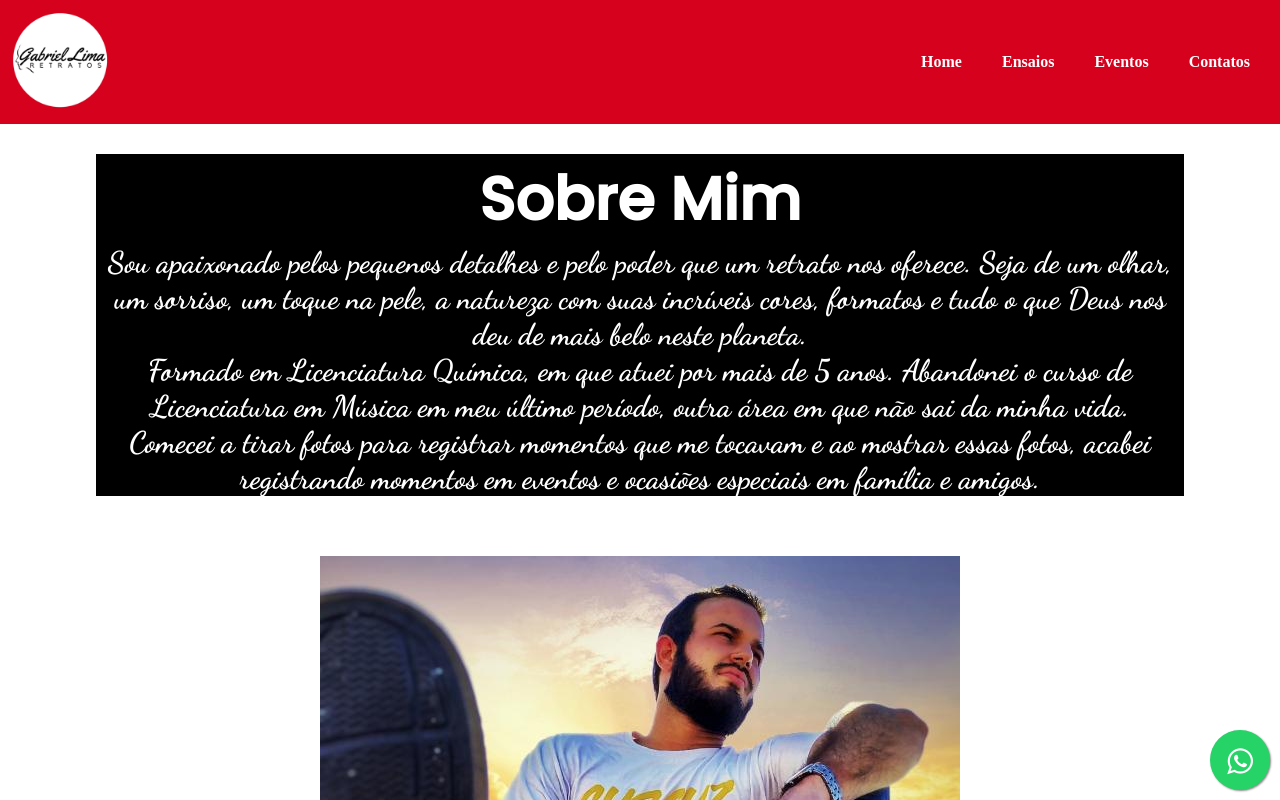
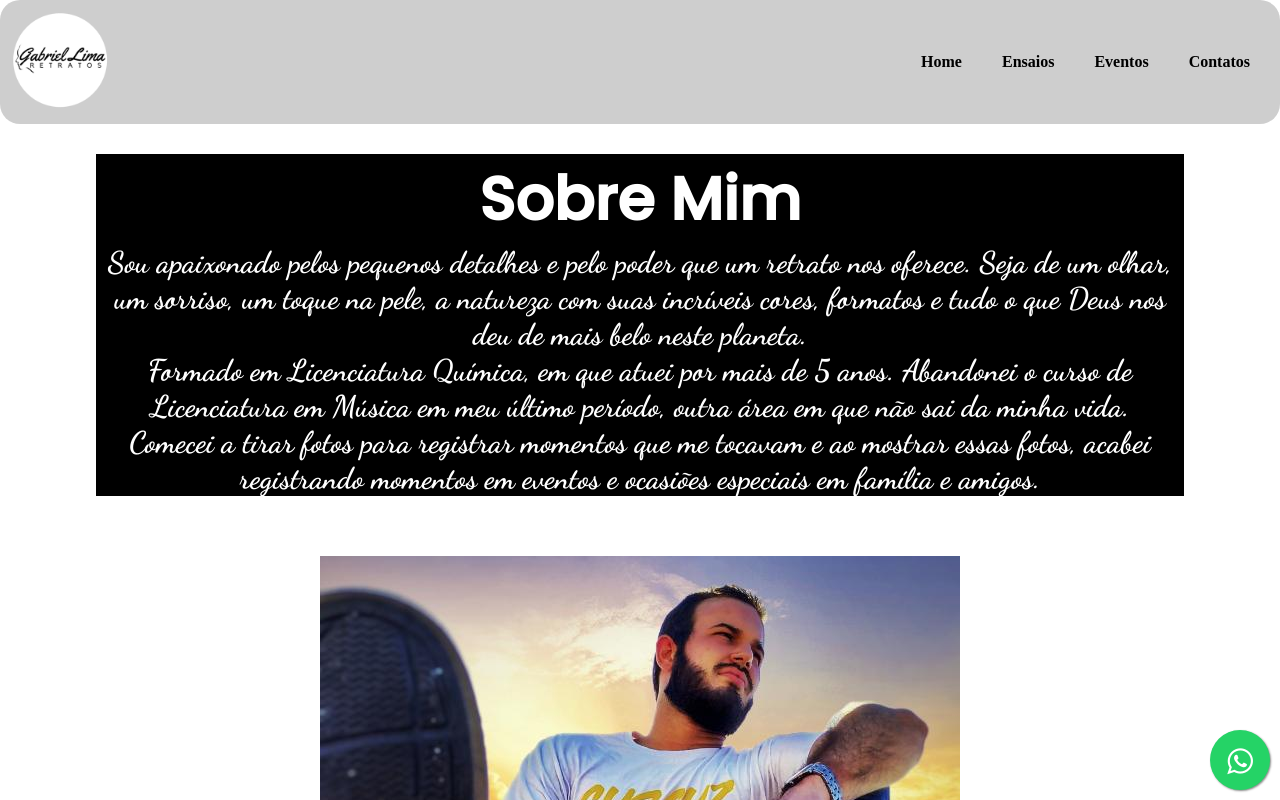
Before and after one commit to GabrieLima-dev/gabriellima-retratos, a plain HTML site: page index.html in a window 1280 px wide. Shown: the top 800 px of the page. Drawn offline with Linux system fonts and the light colour scheme; files that its build step writes are made by us from their sources; files whose address does not match are found by name.

Commit message:
update template

```diff
--- a/CSS/styles.css
+++ b/CSS/styles.css
@@ -6,12 +6,13 @@ h1 {
     background-color: black;
 }
 .cabecalho {
-    background-color: #d5011d;
+    background-color: #00000031;
     display: flex;
     justify-content: space-between;
     padding: 10px;
     max-width: 1440px;
     margin: 0 auto;
+    border-radius: 20px;
 }
 .cabecalho .logo {
     width: 100px;
@@ -25,14 +26,15 @@ h1 {
 
 .cabecalho nav li a {
     font-weight: bold;
-    color: #ffffff;
+    color: #000000;
     padding: 10px 20px;
     border-radius: 50px;
     transition: 0.2s;
 }
 
 .cabecalho nav li a:hover {
-background-color: rgb(0, 0, 0);
+    background-color: rgb(0, 0, 0);
+    color: #f8f8f8;
 }
 
 .container {
```
Also changed, not shown: index.html (+1 -2 lines).
